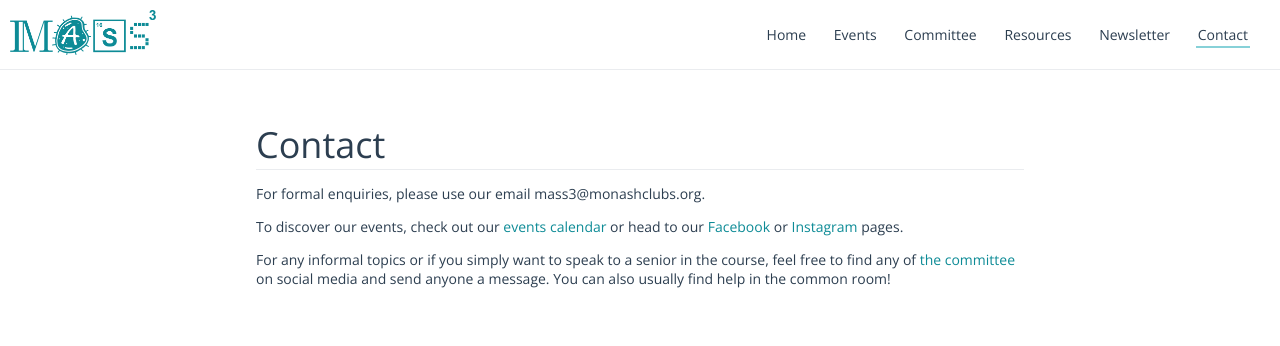
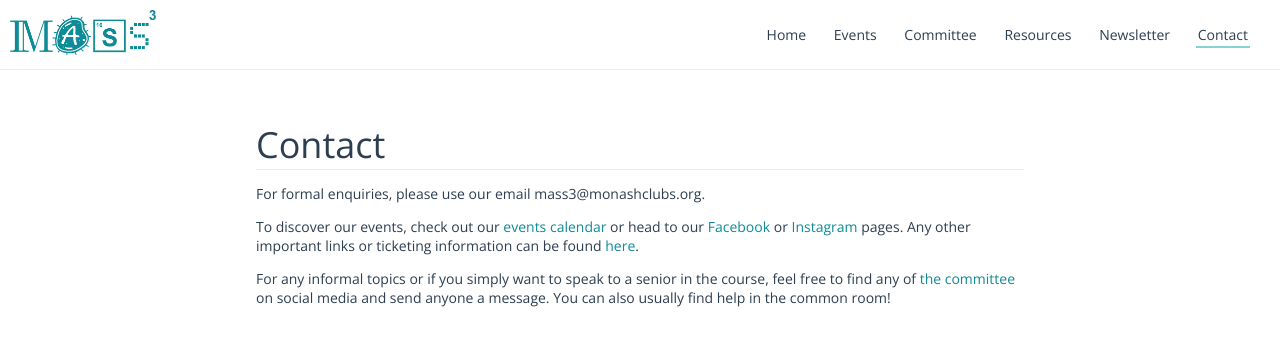
Before and after one commit to masscubed/masscubed.com, a Jekyll site: the page contact/index.html, which Jekyll copies as it is, in a window 1280 px wide. Shown: the top 346 px of the page. Built offline with Jekyll 4.4.1, drawn with Linux system fonts in a browser that asks for light colours.

Commit message:
updating contact info

```diff
--- a/contact/index.html
+++ b/contact/index.html
@@ -40,7 +40,8 @@
         To discover our events, check out our <a href="events/">events
         calendar</a> or head to our
         <a href="https://www.facebook.com/mass3monash">Facebook</a> or
-        <a href="https://instagram.com/mass3monash?igshid=MzRlODBiNWFlZA==">Instagram</a> pages.
+        <a href="https://instagram.com/mass3monash?igshid=MzRlODBiNWFlZA==">Instagram</a> pages. Any other
+        important links or ticketing information can be found <a href="links/">here</a>.
       </p>
       <p>
         For any informal topics or if you simply want to speak to a senior in
```
